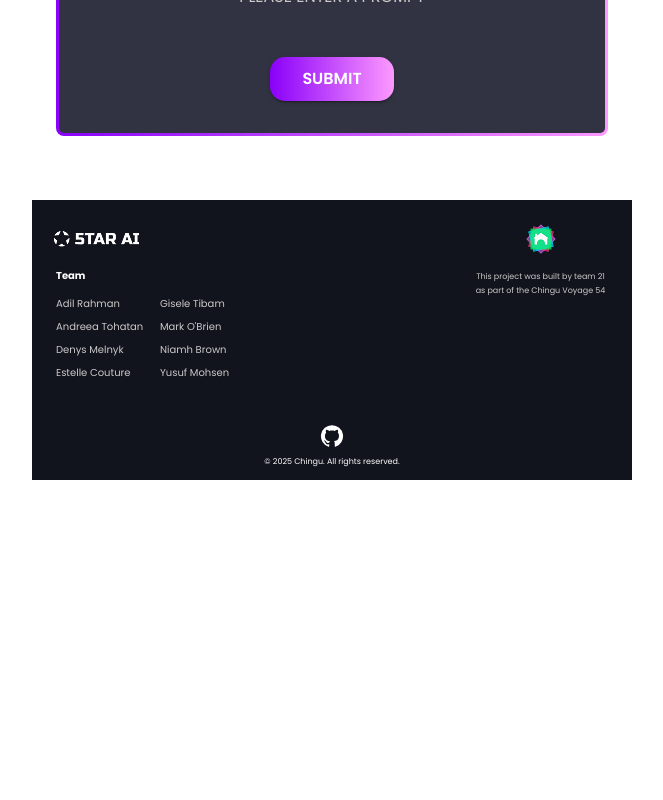
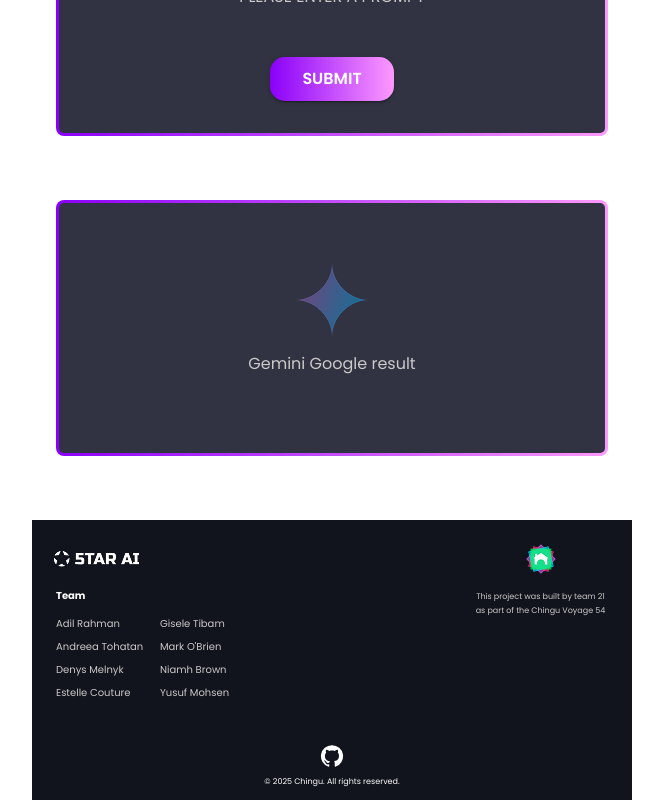
Before and after one commit to chingu-voyages/V54-tier2-team-21, a React (Vite) app: page / in a window 1280 px wide. Shown: the part 1402-2202 px from the top of the page, without its empty margins (308-971 px from the left). Before the commit the page ends 1882 px from the top, so only its background shows below. Built offline with nearby package versions, Linux system fonts and the light colour scheme.

Commit message:
Style result and make use of new style object in prompt

```diff
--- a/src/components/Footer.tsx
+++ b/src/components/Footer.tsx
@@ -4,6 +4,7 @@ import Typography from '@mui/material/Typography';
 import Grid from '@mui/material/Grid2';
 import Link from '@mui/material/Link';
 import GitHubIcon from '@mui/icons-material/GitHub';
+import { styles } from '../styles';
 
 const teamMembers: string[] = [
     'Adil Rahman',
@@ -16,26 +17,14 @@ const teamMembers: string[] = [
     'Yusuf Mohsen',
 ];
 
-const styles = {
-    typography: {
-        fontSizeSmall: '8px',
-        fontSizeNormal: '10px',
-    },
-    colors: {
-        background: '#12141D',
-        fontMain: '#FFFFFF',
-        fontSecondary: '#CBC9C9',
-    },
-};
-
 const Footer = () => {
     return (
         <Container
             component="footer"
             sx={{
-                backgroundColor: styles.colors.background,
+                backgroundColor: styles.colors.footerBackground,
                 margin: 0,
-                color: styles.colors.fontMain,
+                color: styles.colors.fontPrimary,
                 height: '280px',
                 padding: '1.5em 1.5em 0.75em 1.5em',
                 display: 'flex',
@@ -83,7 +72,7 @@ const Footer = () => {
                         <Grid size={12}>
                             <Typography
                                 sx={{
-                                    fontSize: styles.typography.fontSizeNormal,
+                                    fontSize: styles.typography.fontSizeSmall,
                                     fontWeight: 'bold',
                                     marginBottom: '0.5em',
                                 }}
@@ -97,8 +86,7 @@ const Footer = () => {
                                     <Typography
                                         sx={{
                                             fontSize:
-                                                styles.typography
-                                                    .fontSizeNormal,
+                                                styles.typography.fontSizeSmall,
                                             color: styles.colors.fontSecondary,
                                         }}
                                     >
@@ -133,7 +121,7 @@ const Footer = () => {
                     />
                     <Typography
                         sx={{
-                            fontSize: styles.typography.fontSizeSmall,
+                            fontSize: styles.typography.fontSizeExtraSmall,
                             color: styles.colors.fontSecondary,
                         }}
                     >
@@ -141,7 +129,7 @@ const Footer = () => {
                     </Typography>
                     <Typography
                         sx={{
-                            fontSize: styles.typography.fontSizeSmall,
+                            fontSize: styles.typography.fontSizeExtraSmall,
                             color: styles.colors.fontSecondary,
                         }}
                     >
@@ -160,8 +148,8 @@ const Footer = () => {
                 >
                     <Typography
                         sx={{
-                            fontSize: styles.typography.fontSizeSmall,
-                            color: styles.colors.fontMain,
+                            fontSize: styles.typography.fontSizeExtraSmall,
+                            color: styles.colors.fontPrimary,
                         }}
                     >
                         <GitHubIcon sx={{ cursor: 'pointer' }} />
@@ -171,7 +159,7 @@ const Footer = () => {
                 <Typography
                     component="p"
                     sx={{
-                        fontSize: styles.typography.fontSizeSmall,
+                        fontSize: styles.typography.fontSizeExtraSmall,
                         marginTop: '0.5em',
                     }}
                 >
--- a/src/components/Result.tsx
+++ b/src/components/Result.tsx
@@ -1,8 +1,56 @@
+import { Typography } from '@mui/material';
+import Box from '@mui/material/Box';
+import { styles } from '../styles';
 interface ResultProps {
     result: string;
 }
 const Result = ({ result }: ResultProps) => {
-    return <p>{result}</p>;
+    return (
+        <Box
+            component="section"
+            sx={{
+                width: '100%',
+                minHeight: '250px',
+                border: '3px solid transparent',
+                background: styles.colors.containerBackgroundWithBorder,
+                borderRadius: '8px',
+                marginBottom: '4em',
+            }}
+        >
+            {result ? (
+                <Typography sx={{ m: 2, color: styles.colors.fontPrimary }}>
+                    {result}
+                </Typography>
+            ) : (
+                <Box
+                    component="div"
+                    sx={{
+                        display: 'flex',
+                        flexDirection: 'column',
+                        alignItems: 'center',
+                        minHeight: '250px',
+                        justifyContent: 'center',
+                        flexGrow: 1,
+                    }}
+                >
+                    <Box
+                        component="img"
+                        src="./src/assets/gemini-logo.png"
+                        alt="Blue diamond with arched edges"
+                        sx={{
+                            width: '72px',
+                            height: '72px',
+                        }}
+                    />
+                    <Typography
+                        sx={{ m: 2, color: styles.colors.fontSecondary }}
+                    >
+                        Gemini Google result
+                    </Typography>
+                </Box>
+            )}
+        </Box>
+    );
 };
 
 export default Result;
```
Also changed, not shown: src/assets/gemini-logo.png (added), src/assets/star-logo.png (added).
